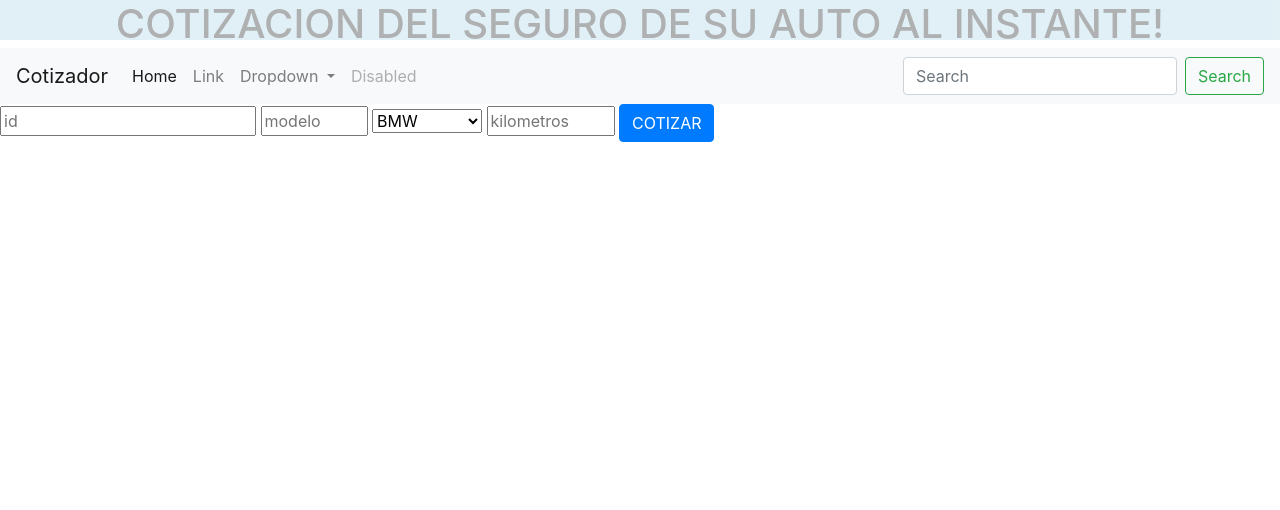
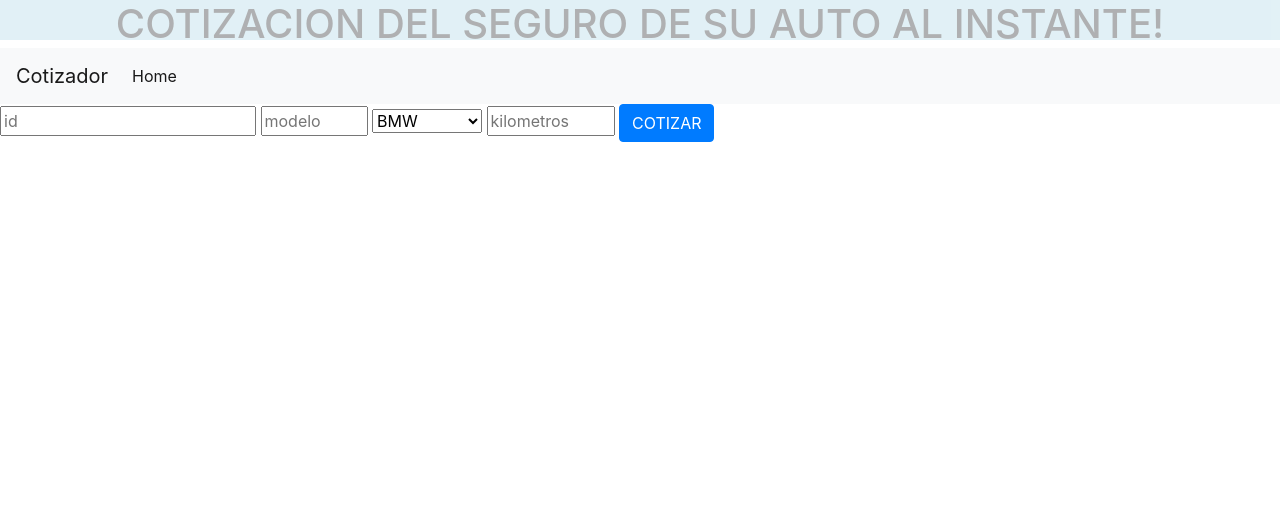
Before and after one commit to jpdalmolin/CotizadorJS, a plain HTML site: page index.html in a window 1280 px wide. Shown: the top 510 px of the page. Drawn offline with nearby package versions, Linux system fonts and the light colour scheme.

Commit message:
Add files via upload

```diff
--- a/index.html
+++ b/index.html
@@ -23,37 +23,15 @@
             <li class="nav-item active">
               <a class="nav-link" href="#">Home <span class="sr-only">(current)</span></a>
             </li>
-            <li class="nav-item">
-              <a class="nav-link" href="#">Link</a>
-            </li>
-            <li class="nav-item dropdown">
-              <a class="nav-link dropdown-toggle" href="#" id="navbarDropdown" role="button" data-toggle="dropdown" aria-haspopup="true" aria-expanded="false">
-                Dropdown
-              </a>
-              <div class="dropdown-menu" aria-labelledby="navbarDropdown">
-                <a class="dropdown-item" href="#">Action</a>
-                <a class="dropdown-item" href="#">Another action</a>
-                <div class="dropdown-divider"></div>
-                <a class="dropdown-item" href="#">Something else here</a>
-              </div>
-            </li>
-            <li class="nav-item">
-              <a class="nav-link disabled" href="#">Disabled</a>
-            </li>
+
           </ul>
-          <form class="form-inline my-2 my-lg-0">
-            <input class="form-control mr-sm-2" type="search" placeholder="Search" aria-label="Search">
-            <button class="btn btn-outline-success my-2 my-sm-0" type="submit">Search</button>
-          </form>
+
         </div>
       </nav>
 
       <div id="botonLoad" class="spinner-border" role="status">
         <span class="sr-only">Loading...</span>
       </div>
-
-
-
 
       <form id="registroPlan">
         <input id="inputId" type="number" placeholder="id"  required>
@@ -73,17 +51,6 @@
 
       </form>
 
-
-
-    <!--
-      <select name="select" id="miSelect">
-
-        <option value=""></option>
-        <option value=""></option>
-        <option value=""></option>
-
-      </select>
-    -->
     <div id="submits"></div>
 
     <div id="productosContenedor" class="card-columns" >
@@ -91,11 +58,14 @@
   </div>
 
   <div id="notificacion"></div>
-  <div id="plan"></div>
+  <div id="plan">
+
+
+  </div>
   <div ><p id="whenCotiz"></p></div>
 <div id="errorId"></div>
-<br/><br/><br/><br/><br/><br/><br/><br/><br/><br/><br/><br/><br/><br/><br/><br/><br/><br/><br/>
-<br/><br/><br/><br/><br/><br/>
+<br/><br/><br/><br/><br/><br/><br/><br/><br/><br/><br/><br/><br/><br/><br/>
+<div id="imagen"><img src="image.jpg" alt=""></div>
   <!-- Footer -->
 <footer class="page-footer font-small mdb-color lighten-3 pt-4">
 
@@ -209,7 +179,7 @@
 
 </footer>
 <!-- Footer -->
-<!--  <button id="reload" style="display:none">Click para hacer otra cotizacion</button> !-->
+
     <script src="https://code.jquery.com/jquery-3.6.0.min.js" integrity="sha256-/xUj+3OJU5yExlq6GSYGSHk7tPXikynS7ogEvDej/m4=" crossorigin="anonymous"></script>
     <script src="https://cdn.jsdelivr.net/npm/bootstrap@4.6.0/dist/js/bootstrap.bundle.min.js" integrity="sha384-Piv4xVNRyMGpqkS2by6br4gNJ7DXjqk09RmUpJ8jgGtD7zP9yug3goQfGII0yAns" crossorigin="anonymous"></script>
     <script src="js/globales.js"></script>
```
